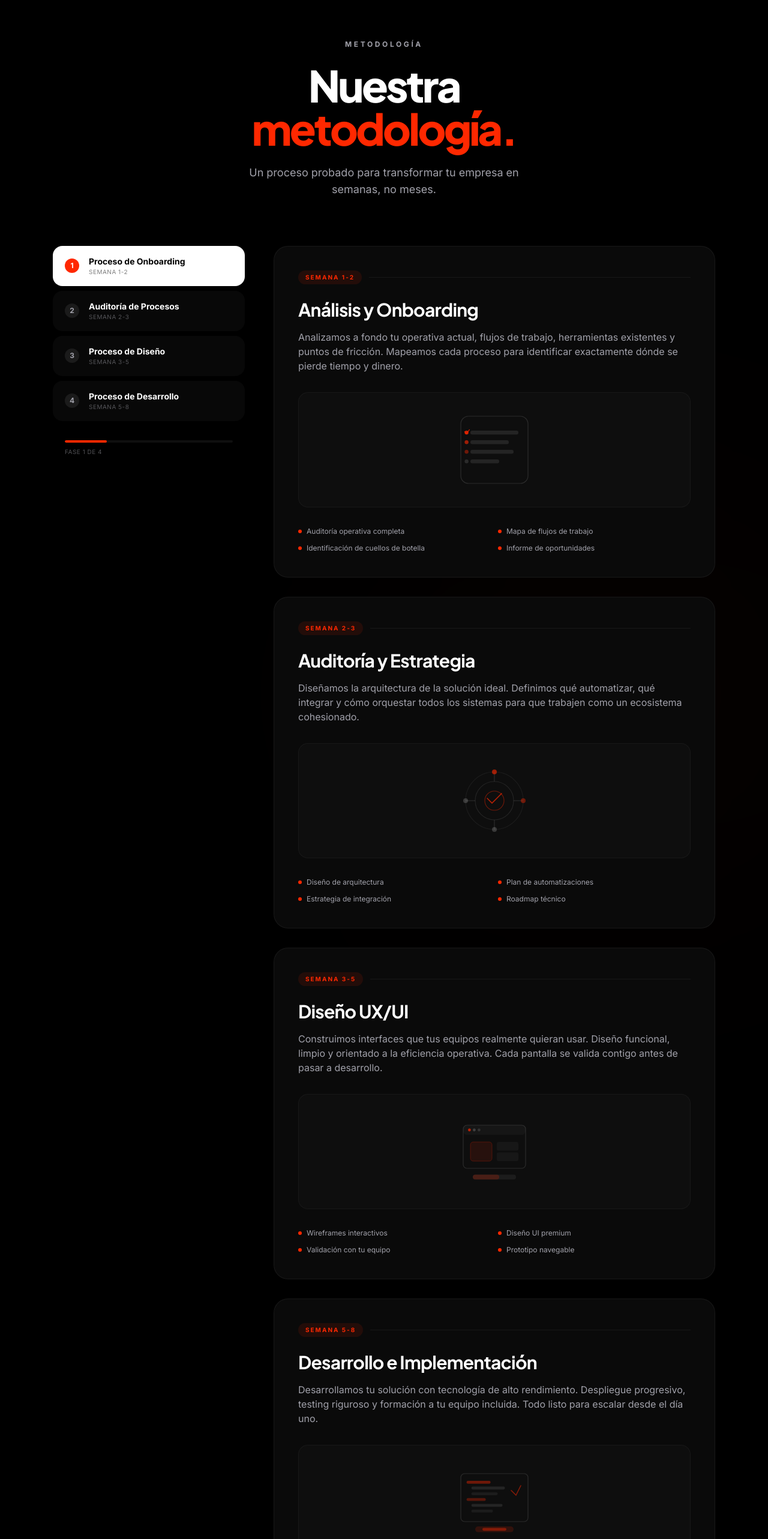
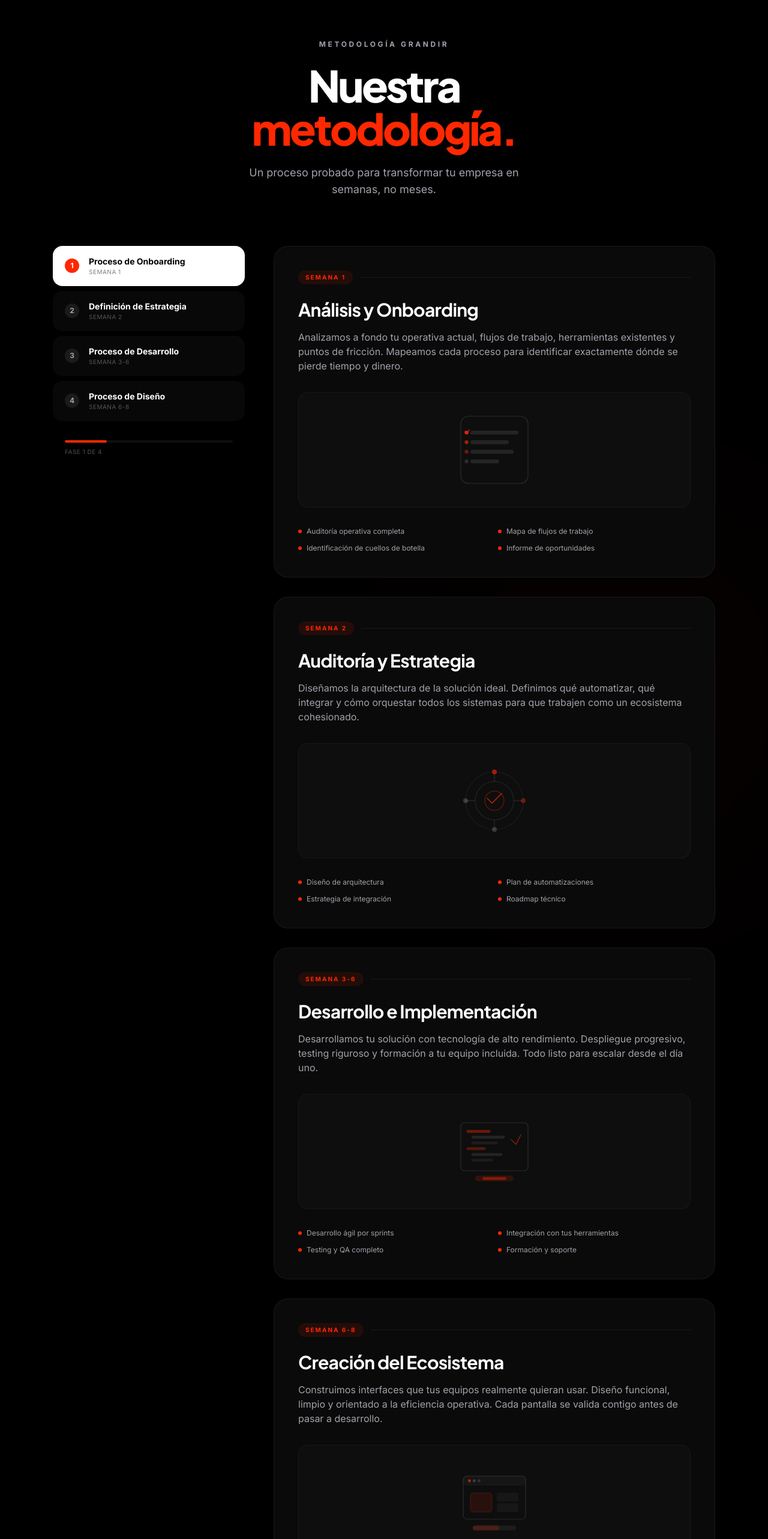
Before and after one commit to grupograndir/grupo-grandir-web, a React (Vite) app: page / in a window 1280 px wide. Shown: the part 5073-7639 px from the top of the page at 60% size. Built offline with nearby package versions, Linux system fonts and the light colour scheme.

Commit message:
content: Apply user text edits and swap steps 3/4 in Methodology

```diff
--- a/src/components/Methodology.jsx
+++ b/src/components/Methodology.jsx
@@ -5,7 +5,7 @@ const steps = [
     {
         id: 1,
         label: 'Proceso de Onboarding',
-        timeline: 'Semana 1-2',
+        timeline: 'Semana 1',
         title: 'Análisis y Onboarding',
         description: 'Analizamos a fondo tu operativa actual, flujos de trabajo, herramientas existentes y puntos de fricción. Mapeamos cada proceso para identificar exactamente dónde se pierde tiempo y dinero.',
         features: ['Auditoría operativa completa', 'Mapa de flujos de trabajo', 'Identificación de cuellos de botella', 'Informe de oportunidades'],
@@ -26,8 +26,8 @@ const steps = [
     },
     {
         id: 2,
-        label: 'Auditoría de Procesos',
-        timeline: 'Semana 2-3',
+        label: 'Definición de Estrategia',
+        timeline: 'Semana 2',
         title: 'Auditoría y Estrategia',
         description: 'Diseñamos la arquitectura de la solución ideal. Definimos qué automatizar, qué integrar y cómo orquestar todos los sistemas para que trabajen como un ecosistema cohesionado.',
         features: ['Diseño de arquitectura', 'Plan de automatizaciones', 'Estrategia de integración', 'Roadmap técnico'],
@@ -50,9 +50,31 @@ const steps = [
     },
     {
         id: 3,
+        label: 'Proceso de Desarrollo',
+        timeline: 'Semana 3-6',
+        title: 'Desarrollo e Implementación',
+        description: 'Desarrollamos tu solución con tecnología de alto rendimiento. Despliegue progresivo, testing riguroso y formación a tu equipo incluida. Todo listo para escalar desde el día uno.',
+        features: ['Desarrollo ágil por sprints', 'Integración con tus herramientas', 'Testing y QA completo', 'Formación y soporte'],
+        icon: (
+            <svg className="w-full h-full" viewBox="0 0 200 200" fill="none">
+                <rect x="30" y="40" width="140" height="100" rx="8" stroke="currentColor" strokeWidth="1.5" opacity="0.2" />
+                <rect x="42" y="55" width="50" height="6" rx="3" fill="#FF2800" opacity="0.4" />
+                <rect x="52" y="67" width="70" height="6" rx="3" fill="currentColor" opacity="0.15" />
+                <rect x="52" y="79" width="55" height="6" rx="3" fill="currentColor" opacity="0.1" />
+                <rect x="42" y="91" width="40" height="6" rx="3" fill="#FF2800" opacity="0.3" />
+                <rect x="52" y="103" width="65" height="6" rx="3" fill="currentColor" opacity="0.15" />
+                <rect x="52" y="115" width="45" height="6" rx="3" fill="currentColor" opacity="0.1" />
+                <path d="M135 75 L145 85 L155 65" stroke="#FF2800" strokeWidth="2" strokeLinecap="round" opacity="0.5" />
+                <rect x="60" y="150" width="80" height="12" rx="6" fill="#FF2800" opacity="0.15" />
+                <rect x="75" y="153" width="50" height="6" rx="3" fill="#FF2800" opacity="0.4" />
+            </svg>
+        ),
+    },
+    {
+        id: 4,
         label: 'Proceso de Diseño',
-        timeline: 'Semana 3-5',
-        title: 'Diseño UX/UI',
+        timeline: 'Semana 6-8',
+        title: 'Creación del Ecosistema',
         description: 'Construimos interfaces que tus equipos realmente quieran usar. Diseño funcional, limpio y orientado a la eficiencia operativa. Cada pantalla se valida contigo antes de pasar a desarrollo.',
         features: ['Wireframes interactivos', 'Diseño UI premium', 'Validación con tu equipo', 'Prototipo navegable'],
         icon: (
@@ -68,28 +90,6 @@ const steps = [
                 <rect x="105" y="102" width="45" height="18" rx="4" fill="currentColor" opacity="0.06" />
                 <rect x="55" y="148" width="90" height="10" rx="5" fill="currentColor" opacity="0.1" />
                 <rect x="55" y="148" width="55" height="10" rx="5" fill="#FF2800" opacity="0.2" />
-            </svg>
-        ),
-    },
-    {
-        id: 4,
-        label: 'Proceso de Desarrollo',
-        timeline: 'Semana 5-8',
-        title: 'Desarrollo e Implementación',
-        description: 'Desarrollamos tu solución con tecnología de alto rendimiento. Despliegue progresivo, testing riguroso y formación a tu equipo incluida. Todo listo para escalar desde el día uno.',
-        features: ['Desarrollo ágil por sprints', 'Integración con tus herramientas', 'Testing y QA completo', 'Formación y soporte'],
-        icon: (
-            <svg className="w-full h-full" viewBox="0 0 200 200" fill="none">
-                <rect x="30" y="40" width="140" height="100" rx="8" stroke="currentColor" strokeWidth="1.5" opacity="0.2" />
-                <rect x="42" y="55" width="50" height="6" rx="3" fill="#FF2800" opacity="0.4" />
-                <rect x="52" y="67" width="70" height="6" rx="3" fill="currentColor" opacity="0.15" />
-                <rect x="52" y="79" width="55" height="6" rx="3" fill="currentColor" opacity="0.1" />
-                <rect x="42" y="91" width="40" height="6" rx="3" fill="#FF2800" opacity="0.3" />
-                <rect x="52" y="103" width="65" height="6" rx="3" fill="currentColor" opacity="0.15" />
-                <rect x="52" y="115" width="45" height="6" rx="3" fill="currentColor" opacity="0.1" />
-                <path d="M135 75 L145 85 L155 65" stroke="#FF2800" strokeWidth="2" strokeLinecap="round" opacity="0.5" />
-                <rect x="60" y="150" width="80" height="12" rx="6" fill="#FF2800" opacity="0.15" />
-                <rect x="75" y="153" width="50" height="6" rx="3" fill="#FF2800" opacity="0.4" />
             </svg>
         ),
     },
@@ -198,7 +198,7 @@ const Methodology = () => {
                     className="text-center mb-20"
                 >
                     <span className="text-xs font-semibold tracking-[0.3em] uppercase text-secondary mb-6 block">
-                        Metodología
+                        Metodología Grandir
                     </span>
                     <h2 className="text-4xl md:text-6xl lg:text-7xl font-extrabold tracking-tighter leading-[0.95] font-display mb-6">
                         Nuestra<br />
```
